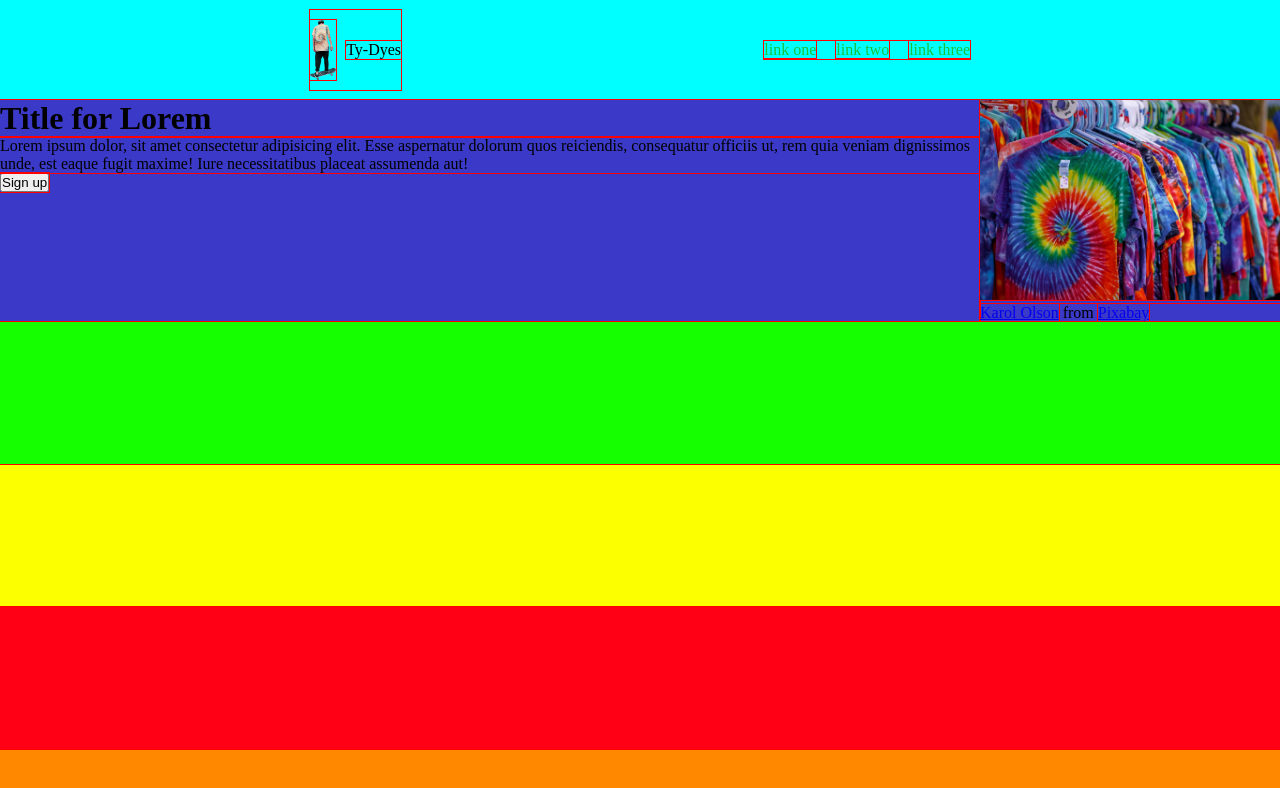
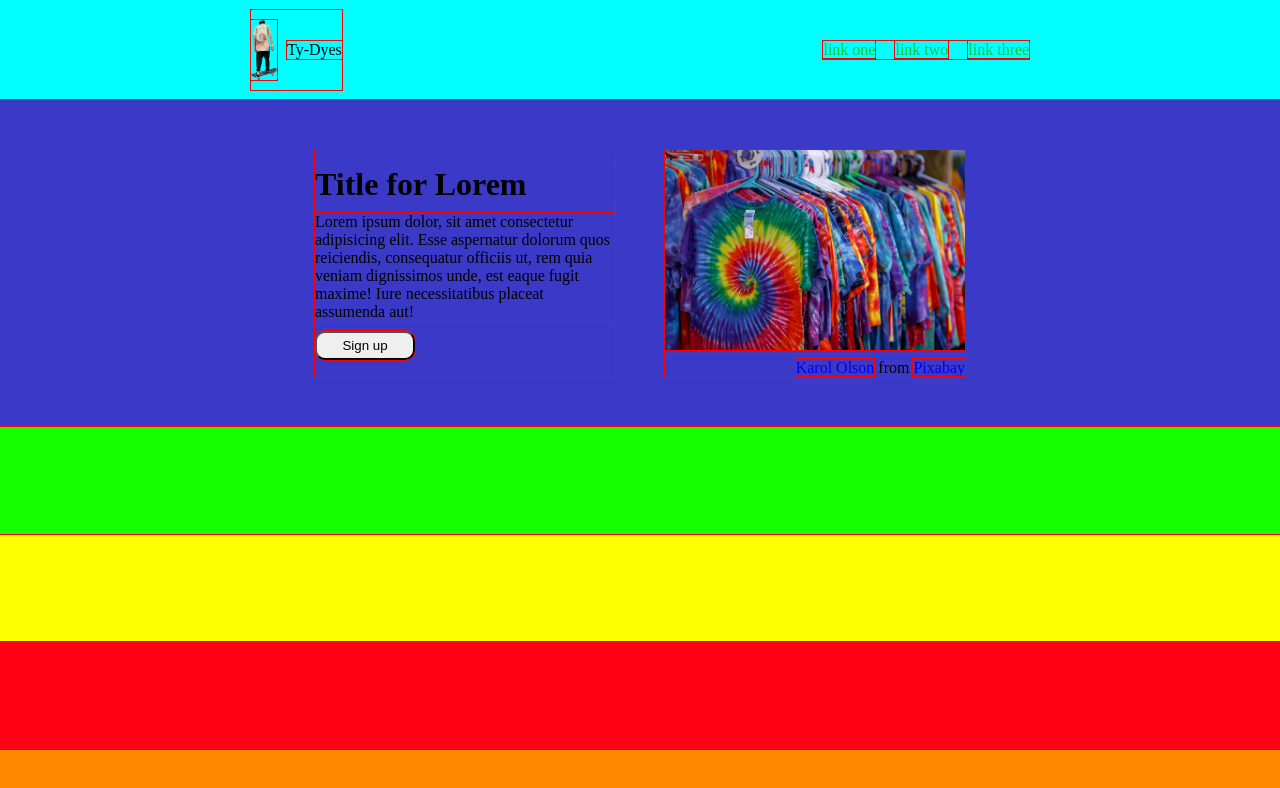
Before and after one commit to mcmityler/tiedye-landing-page, a plain HTML site: page index.html in a window 1280 px wide. Drawn offline with Linux system fonts and the light colour scheme.

Commit message:
Styled the intro section to match the example

```diff
--- a/styles.css
+++ b/styles.css
@@ -2,6 +2,9 @@
     outline: solid 1px red;
     margin: 0;
     padding: 0;
+
+    list-style: none;
+    text-decoration: none;
 }
 body{
     display: flex;
@@ -17,13 +20,12 @@ body>div{
     background-color: aqua;
     flex: 0 1 80px;
     /* flex is set within the body>div*/
-    justify-content:  space-between;
+    justify-content:  space-around;
     padding: 10px;
 }
 .logo{
     display: flex;
     align-items: center;
-    margin-left: 300px;
     gap: 10px
 }
 .logo-image{
@@ -32,27 +34,41 @@ body>div{
 }
 .header-links{
     align-self: center;
-    margin-right: 300px;
-
 }
 .header-links ul{
     display: flex;
     align-items: center;
     gap: 20px
 }
-.header-links ul li{
-    list-style: none;
-}
 .header-links ul li a{
-    text-decoration: none;
     color: #17c23c
 }
 /* INTRO CSS */
 .intro{
     background-color: rgb(59, 57, 199);
+    padding: 50px 0;
+    justify-content: center;
+    gap: 50px;
+
 }
 .intro-image img{
     width: 300px;
+}
+.intro-image p{
+    text-align: right;
+    padding-top: 5px;
+}
+.intro-text{
+    width: 300px;
+    display: flex;
+    flex-direction: column;
+    gap: 10px;
+    justify-content: center;
+}
+.sign-up{
+    width: 100px;
+    padding: 5px 10px;
+    border-radius: 10px;
 }
 
 
```
Also changed, not shown: index.html (indentation only).
